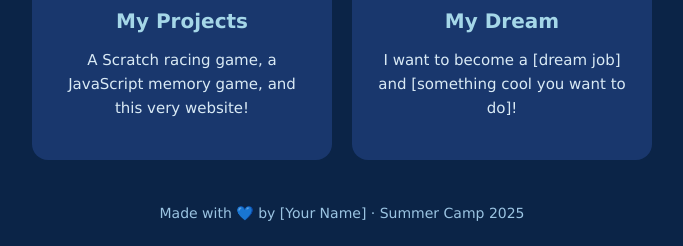
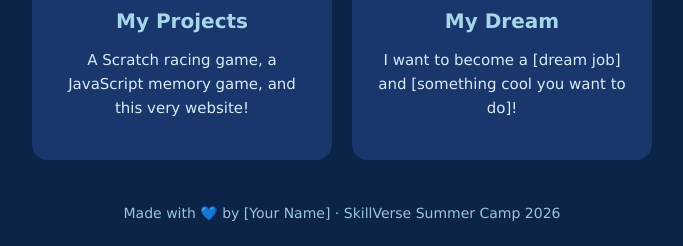
Before and after one commit to adtyagupta72/MemoryGame, a plain HTML site: page portfolio2.html in a window 1280 px wide. Shown: the part 750-996 px from the top of the page, without its empty margins (298-981 px from the left). Drawn offline with Linux system fonts and the light colour scheme.

Commit message:
updated footer

```diff
--- a/portfolio2.html
+++ b/portfolio2.html
@@ -156,7 +156,7 @@
 
   <!-- ═══ FOOTER ═══ -->
   <footer>
-    Made with 💙 by [Your Name] · Summer Camp 2025
+    Made with 💙 by [Your Name] · SkillVerse Summer Camp 2026
   </footer>
 
 </body>
```
